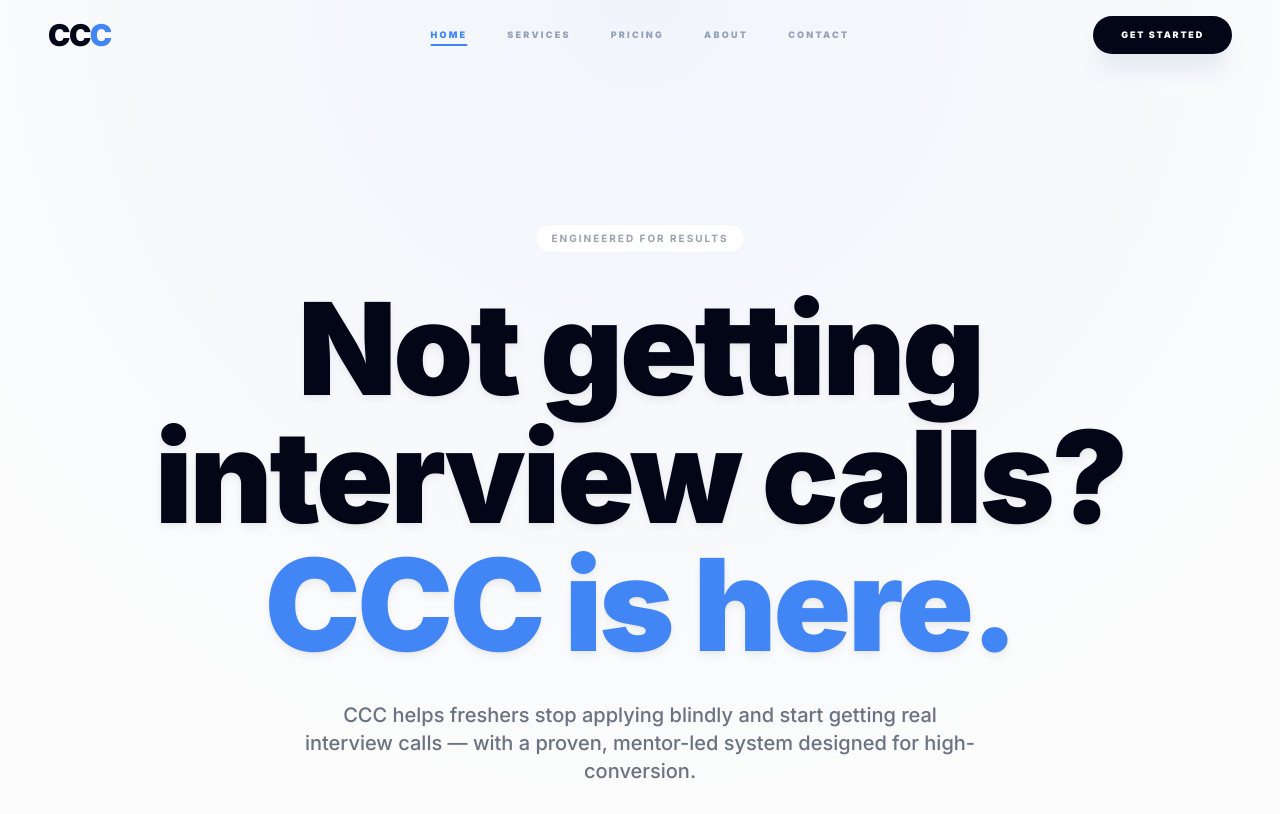
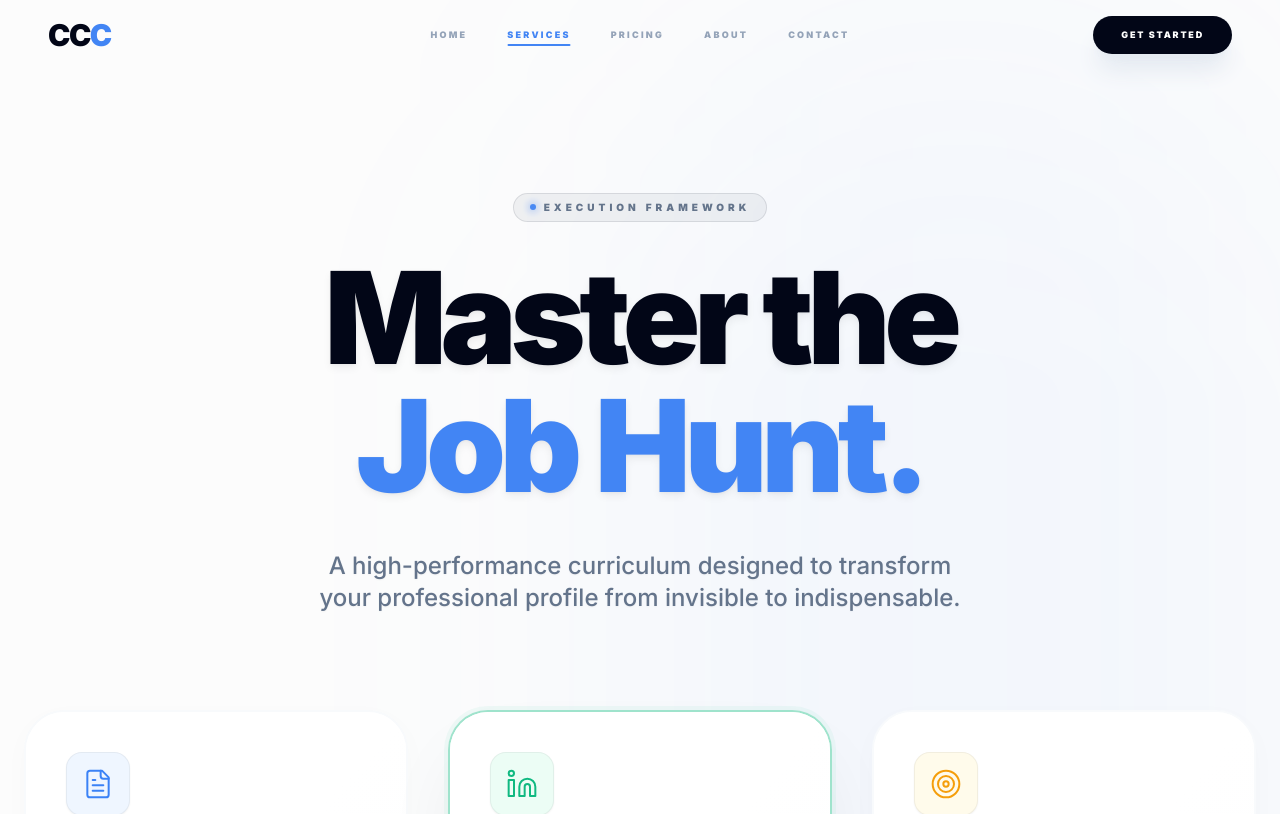
Before and after one commit to YASHBITU/cccnnew, a React (Vite) app: page /services in a window 1280 px wide. Shown: the top 814 px of the page. Built offline with nearby package versions, Linux system fonts and the light colour scheme.

Commit message:
feat: implement React Router for real URL-based page routing with Vercel SPA rewrites

```diff
--- a/App.tsx
+++ b/App.tsx
@@ -1,6 +1,6 @@
 
-import React, { useState, useEffect } from 'react';
-import { motion } from 'framer-motion';
+import React, { useEffect } from 'react';
+import { Routes, Route, useLocation } from 'react-router-dom';
 import { Navbar } from './components/Navbar';
 import { Home } from './pages/Home';
 import { Services } from './pages/Services';
@@ -10,35 +10,34 @@
 import { Legal } from './pages/Legal';
 import { Footer } from './components/Footer';
 
-const App: React.FC = () => {
-  const [currentPage, setCurrentPage] = useState('home');
-
+const ScrollToTop: React.FC = () => {
+  const { pathname } = useLocation();
   useEffect(() => {
     window.scrollTo(0, 0);
-  }, [currentPage]);
+  }, [pathname]);
+  return null;
+};
 
-  const renderPage = () => {
-    switch (currentPage) {
-      case 'home': return <Home onNavigate={setCurrentPage} />;
-      case 'services': return <Services />;
-      case 'pricing': return <PricingPage />;
-      case 'about': return <About />;
-      case 'contact': return <Contact />;
-      case 'privacy': return <Legal type="privacy" />;
-      case 'terms': return <Legal type="terms" />;
-      case 'refund': return <Legal type="refund" />;
-      case 'shipping': return <Legal type="shipping" />;
-      default: return <Home onNavigate={setCurrentPage} />;
-    }
-  };
-
+const App: React.FC = () => {
   return (
     <div className="min-h-screen bg-[#fcfcfc] selection:bg-[#4285F4]/20 selection:text-[#4285F4] relative">
-      <Navbar onNavigate={setCurrentPage} currentPage={currentPage} />
+      <ScrollToTop />
+      <Navbar />
       <main>
-        {renderPage()}
+        <Routes>
+          <Route path="/" element={<Home />} />
+          <Route path="/services" element={<Services />} />
+          <Route path="/pricing" element={<PricingPage />} />
+          <Route path="/about" element={<About />} />
+          <Route path="/contact" element={<Contact />} />
+          <Route path="/privacy" element={<Legal type="privacy" />} />
+          <Route path="/terms" element={<Legal type="terms" />} />
+          <Route path="/refund" element={<Legal type="refund" />} />
+          <Route path="/shipping" element={<Legal type="shipping" />} />
+          <Route path="*" element={<Home />} />
+        </Routes>
       </main>
-      <Footer onNavigate={setCurrentPage} />
+      <Footer />
     </div>
   );
 };
--- a/components/Footer.tsx
+++ b/components/Footer.tsx
@@ -1,20 +1,22 @@
 
 import React from 'react';
+import { useNavigate, useLocation } from 'react-router-dom';
 
-interface FooterProps {
-  onNavigate: (page: string) => void;
-}
+export const Footer: React.FC = () => {
+  const navigate = useNavigate();
+  const location = useLocation();
 
-export const Footer: React.FC<FooterProps> = ({ onNavigate }) => {
   const handleStartNowClick = () => {
-    // If the pricing-section ID exists in DOM, it means we are on the Pricing page.
-    // In that case, we smooth scroll to the top of the content as requested.
-    const pricingSection = document.getElementById('pricing-section');
-    if (pricingSection) {
-      pricingSection.scrollIntoView({ behavior: 'smooth', block: 'start' });
+    // If already on pricing page, scroll to top of content
+    if (location.pathname === '/pricing') {
+      const pricingSection = document.getElementById('pricing-section');
+      if (pricingSection) {
+        pricingSection.scrollIntoView({ behavior: 'smooth', block: 'start' });
+      } else {
+        window.scrollTo({ top: 0, behavior: 'smooth' });
+      }
     } else {
-      // Otherwise, navigate to the pricing page as usual.
-      onNavigate('pricing');
+      navigate('/pricing');
     }
   };
 
@@ -23,7 +25,7 @@
       <div className="max-w-7xl mx-auto px-6">
         <div className="bg-[#05070a] rounded-[4rem] p-12 md:p-24 text-center text-white mb-32 shadow-2xl shadow-[#4285F4]/10 border border-[#4285F4]/10 soft-shadow">
           <h2 className="text-4xl md:text-6xl font-black mb-10 tracking-tighter max-w-3xl mx-auto leading-tight">
-            Your job hunt doesn’t need more applications. <br />
+            Your job hunt doesn't need more applications. <br />
             <span className="text-[#4285F4]/60">It needs a better strategy.</span>
           </h2>
           <button
@@ -36,7 +38,7 @@
 
         <div className="grid md:grid-cols-4 gap-12 pb-16 border-b border-gray-100">
           <div className="col-span-2">
-            <button onClick={() => onNavigate('home')} className="flex items-center gap-2 mb-6 group">
+            <button onClick={() => navigate('/')} className="flex items-center gap-2 mb-6 group">
               <span className="font-black text-4xl tracking-tighter text-slate-950 transition-transform group-hover:scale-105 duration-300">
                 CC<span className="text-[#4285F4]">C</span>
               </span>
@@ -49,20 +51,20 @@
           <div>
             <h4 className="text-slate-950 font-black text-[10px] uppercase tracking-[0.3em] mb-8 opacity-40">Platform</h4>
             <div className="flex flex-col gap-4 text-sm font-bold text-gray-500">
-              <button onClick={() => onNavigate('home')} className="hover:text-[#4285F4] text-left transition-colors">Home</button>
-              <button onClick={() => onNavigate('services')} className="hover:text-[#4285F4] text-left transition-colors">Services</button>
-              <button onClick={() => onNavigate('pricing')} className="hover:text-[#4285F4] text-left transition-colors">Pricing</button>
-              <button onClick={() => onNavigate('about')} className="hover:text-[#4285F4] text-left transition-colors">About</button>
+              <button onClick={() => navigate('/')} className="hover:text-[#4285F4] text-left transition-colors">Home</button>
+              <button onClick={() => navigate('/services')} className="hover:text-[#4285F4] text-left transition-colors">Services</button>
+              <button onClick={() => navigate('/pricing')} className="hover:text-[#4285F4] text-left transition-colors">Pricing</button>
+              <button onClick={() => navigate('/about')} className="hover:text-[#4285F4] text-left transition-colors">About</button>
             </div>
           </div>
 
           <div>
             <h4 className="text-slate-950 font-black text-[10px] uppercase tracking-[0.3em] mb-8 opacity-40">Legal</h4>
             <div className="flex flex-col gap-4 text-sm font-bold text-gray-500">
-              <button onClick={() => onNavigate('privacy')} className="hover:text-[#4285F4] text-left transition-colors">Privacy Policy</button>
-              <button onClick={() => onNavigate('terms')} className="hover:text-[#4285F4] text-left transition-colors">Terms & Conditions</button>
-              <button onClick={() => onNavigate('refund')} className="hover:text-[#4285F4] text-left transition-colors">Refund Policy</button>
-              <button onClick={() => onNavigate('shipping')} className="hover:text-[#4285F4] text-left transition-colors">Shipping Policy</button>
+              <button onClick={() => navigate('/privacy')} className="hover:text-[#4285F4] text-left transition-colors">Privacy Policy</button>
+              <button onClick={() => navigate('/terms')} className="hover:text-[#4285F4] text-left transition-colors">Terms & Conditions</button>
+              <button onClick={() => navigate('/refund')} className="hover:text-[#4285F4] text-left transition-colors">Refund Policy</button>
+              <button onClick={() => navigate('/shipping')} className="hover:text-[#4285F4] text-left transition-colors">Shipping Policy</button>
             </div>
           </div>
         </div>
@@ -78,7 +80,7 @@
               rel="noopener noreferrer"
               className="text-gray-400 hover:text-[#4285F4] transition-colors font-black text-xs uppercase tracking-widest flex items-center gap-2"
             >
-              <svg className="w-4 h-4" fill="currentColor" viewBox="0 0 24 24"><path d="M19 0h-14c-2.761 0-5 2.239-5 5v14c0 2.761 2.239 5 5 5h14c2.762 0 5-2.239 5-5v-14c0-2.761-2.238-5-5-5zm-11 19h-3v-11h3v11zm-1.5-12.268c-.966 0-1.75-.79-1.75-1.764s.784-1.764 1.75-1.764 1.75.79 1.75 1.764-.783 1.764-1.75 1.764zm13.5 12.268h-3v-5.604c0-3.368-4-3.113-4 0v5.604h-3v-11h3v1.765c1.396-2.586 7-2.777 7 2.476v6.759z"/></svg>
+              <svg className="w-4 h-4" fill="currentColor" viewBox="0 0 24 24"><path d="M19 0h-14c-2.761 0-5 2.239-5 5v14c0 2.761 2.239 5 5 5h14c2.762 0 5-2.239 5-5v-14c0-2.761-2.238-5-5-5zm-11 19h-3v-11h3v11zm-1.5-12.268c-.966 0-1.75-.79-1.75-1.764s.784-1.764 1.75-1.764 1.75.79 1.75 1.764-.783 1.764-1.75 1.764zm13.5 12.268h-3v-5.604c0-3.368-4-3.113-4 0v5.604h-3v-11h3v1.765c1.396-2.586 7-2.777 7 2.476v6.759z" /></svg>
               LinkedIn
             </a>
           </div>
--- a/components/Navbar.tsx
+++ b/components/Navbar.tsx
@@ -2,16 +2,15 @@
 import React, { useState, useEffect } from 'react';
 import { Menu, X } from 'lucide-react';
 import { motion, AnimatePresence } from 'framer-motion';
+import { Link, useNavigate, useLocation } from 'react-router-dom';
 import { cn } from '../lib/utils';
 
-interface NavbarProps {
-  onNavigate: (page: string) => void;
-  currentPage: string;
-}
-
-export const Navbar: React.FC<NavbarProps> = ({ onNavigate, currentPage }) => {
+export const Navbar: React.FC = () => {
   const [isScrolled, setIsScrolled] = useState(false);
   const [isMobileMenuOpen, setIsMobileMenuOpen] = useState(false);
+  const navigate = useNavigate();
+  const location = useLocation();
+  const currentPath = location.pathname;
 
   useEffect(() => {
     const handleScroll = () => {
@@ -34,15 +33,20 @@
   }, [isMobileMenuOpen]);
 
   const navItems = [
-    { name: 'Home', id: 'home' },
-    { name: 'Services', id: 'services' },
-    { name: 'Pricing', id: 'pricing' },
-    { name: 'About', id: 'about' },
-    { name: 'Contact', id: 'contact' },
+    { name: 'Home', path: '/' },
+    { name: 'Services', path: '/services' },
+    { name: 'Pricing', path: '/pricing' },
+    { name: 'About', path: '/about' },
+    { name: 'Contact', path: '/contact' },
   ];
 
-  const handleNavClick = (id: string) => {
-    onNavigate(id);
+  const isActive = (path: string) => {
+    if (path === '/') return currentPath === '/';
+    return currentPath.startsWith(path);
+  };
+
+  const handleNavClick = (path: string) => {
+    navigate(path);
     setIsMobileMenuOpen(false);
   };
 
@@ -55,25 +59,25 @@
     >
       <div className="max-w-7xl mx-auto flex items-center justify-between relative">
         {/* Logo - Left Aligned */}
-        <button onClick={() => handleNavClick('home')} className="group flex items-center gap-1.5 outline-none z-[260]">
+        <Link to="/" className="group flex items-center gap-1.5 outline-none z-[260]">
           <span className="font-black text-2xl md:text-3xl tracking-tighter text-slate-950 transition-transform group-hover:scale-105 duration-300">
             CC<span className="text-[#4285F4]">C</span>
           </span>
-        </button>
+        </Link>
 
         {/* Desktop Nav - EXACT CENTER */}
         <div className="hidden md:flex absolute left-1/2 -translate-x-1/2 items-center gap-10">
           {navItems.map((item) => (
             <button
-              key={item.id}
-              onClick={() => handleNavClick(item.id)}
+              key={item.path}
+              onClick={() => handleNavClick(item.path)}
               className={cn(
                 "text-[9px] font-black uppercase tracking-[0.25em] transition-all hover:text-[#4285F4] outline-none relative",
-                currentPage === item.id ? "text-[#4285F4]" : "text-slate-400"
+                isActive(item.path) ? "text-[#4285F4]" : "text-slate-400"
               )}
             >
               {item.name}
-              {currentPage === item.id && (
+              {isActive(item.path) && (
                 <motion.div
                   layoutId="activeTab"
                   className="absolute -bottom-1 left-0 right-0 h-0.5 bg-[#4285F4] rounded-full"
@@ -86,7 +90,7 @@
         {/* Action Button - Right Aligned */}
         <div className="hidden md:block">
           <button
-            onClick={() => handleNavClick('pricing')}
+            onClick={() => handleNavClick('/pricing')}
             className="bg-slate-950 text-white text-[9px] font-black uppercase tracking-[0.2em] px-7 py-3 rounded-full hover:bg-[#4285F4] transition-all shadow-xl shadow-slate-200 active:scale-95"
           >
             Get Started
@@ -115,14 +119,14 @@
             <div className="flex flex-col gap-4 w-full max-w-xs relative z-[250]">
               {navItems.map((item, i) => (
                 <motion.button
-                  key={item.id}
+                  key={item.path}
                   initial={{ opacity: 0, y: 20 }}
                   animate={{ opacity: 1, y: 0 }}
                   transition={{ delay: i * 0.05, type: "spring", stiffness: 120 }}
-                  onClick={() => handleNavClick(item.id)}
+                  onClick={() => handleNavClick(item.path)}
                   className={cn(
                     "text-4xl font-black uppercase tracking-tighter transition-all py-2 outline-none",
-                    currentPage === item.id ? "text-[#4285F4]" : "text-slate-400 hover:text-slate-950"
+                    isActive(item.path) ? "text-[#4285F4]" : "text-slate-400 hover:text-slate-950"
                   )}
                 >
                   {item.name}
@@ -136,7 +140,7 @@
                 className="mt-8"
               >
                 <button
-                  onClick={() => handleNavClick('pricing')}
+                  onClick={() => handleNavClick('/pricing')}
                   className="w-full bg-[#4285F4] text-white font-black text-lg uppercase tracking-widest py-5 rounded-2xl shadow-2xl shadow-[#4285F4]/30 active:scale-95 transition-all outline-none"
                 >
                   Get Started
--- a/index.tsx
+++ b/index.tsx
@@ -1,6 +1,7 @@
 
 import React from 'react';
 import ReactDOM from 'react-dom/client';
+import { BrowserRouter } from 'react-router-dom';
 import App from './App';
 
 const rootElement = document.getElementById('root');
@@ -11,6 +12,8 @@
 const root = ReactDOM.createRoot(rootElement);
 root.render(
   <React.StrictMode>
-    <App />
+    <BrowserRouter>
+      <App />
+    </BrowserRouter>
   </React.StrictMode>
 );
--- a/package.json
+++ b/package.json
@@ -17,6 +17,7 @@
     "lucide-react": "0.454.0",
     "react": "19.0.0",
     "react-dom": "19.0.0",
+    "react-router-dom": "^7.13.1",
     "tailwind-merge": "2.5.4"
   },
   "devDependencies": {
```
Also changed, not shown: pages/Home.tsx (+6 -4 lines), vercel.json (added), 1 other file (tests, documents, lock files or other folders).
